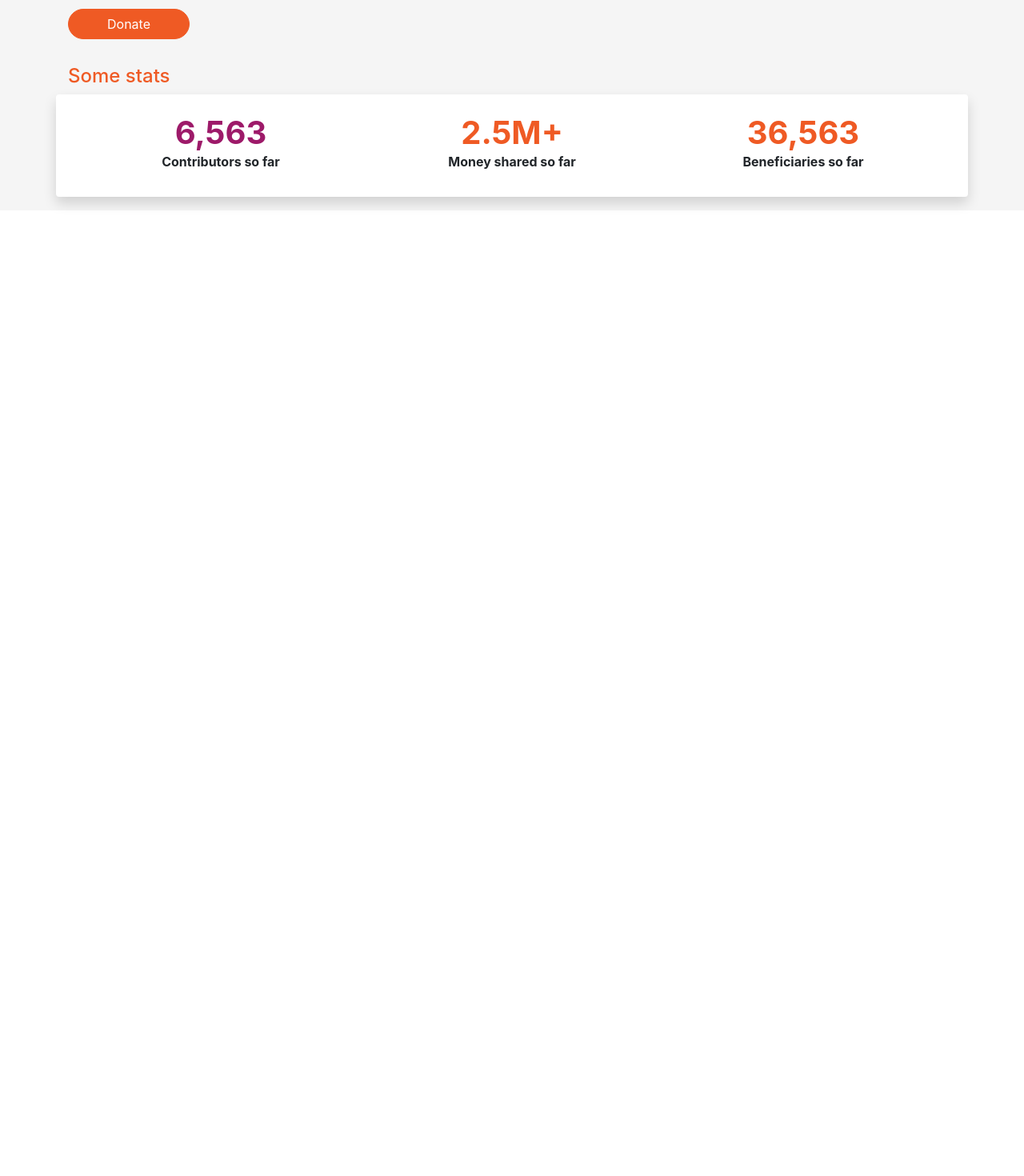
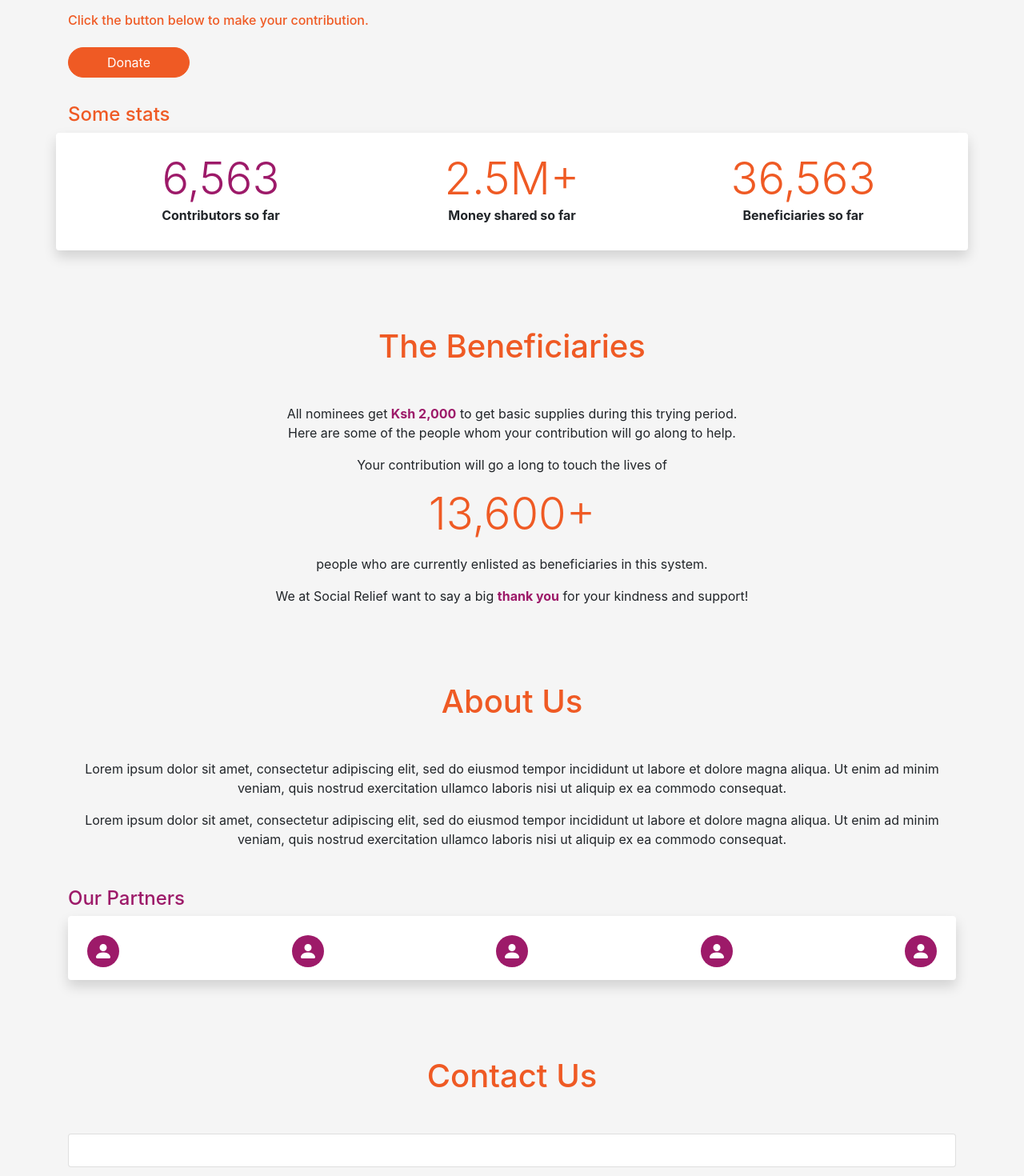
Before and after one commit to alphamanuscript/social-relief, a Vue app in the folder webapp/: page / in a window 1280 px wide. Shown: the part 300-1770 px from the top of the page at 80% size. Before the commit the page ends 800 px from the top, so only its background shows below. Built offline with nearby package versions, Linux system fonts and the light colour scheme; no server answers; the HTML template or start-up script is replaced by a standard one; what vue-google-login would draw is missing.

Commit message:
finished home page

```diff
--- a/webapp/src/views/home/home.vue
+++ b/webapp/src/views/home/home.vue
@@ -1,6 +1,6 @@
 <template>
-  <b-container fluid="md">
-    <section>
+  <b-container fluid="sm" class="w-md-75">
+    <section class="my-5 pt-5">
       <div>
         <h3 class="text-secondary">
             All donations are geared towards helping those most affected by the covid-19 pandemic.
@@ -9,58 +9,93 @@
           <h6 class="text-primary">Click the button below to make your contribution.</h6>
         </div>
         <div class="pb-3">
-          <b-button pill variant="primary" class="px-5 btn-donate">Donate</b-button>
+          <b-button pill variant="primary" class="px-5">Donate</b-button>
         </div>
       </div>
 
-      <div class="my-3">
+      <div class="my-3 font-weight-bold">
         <h4 class="text-primary">Some stats</h4>
-        <b-row class="shadow bg-white rounded px-4 pt-4 pb-3">
+        <b-row class="text-center shadow bg-white rounded px-4 pt-4 pb-3">
           <b-col sm="12" md="4">
-            <p class="text-secondary font-weight-bold text-center h1 mb-0 ">6,563</p>
-            <p class="font-weight-bold text-center">Contributors so far</p>
+            <p class="text-secondary display-4 mb-0">6,563</p>
+            <p>Contributors so far</p>
           </b-col>
           <b-col sm="12" md="4">
-            <p class="text-primary font-weight-bold text-center h1 mb-0">2.5M+</p>
-            <p class="font-weight-bold text-center">Money shared so far</p>
+            <p class="text-primary display-4 mb-0">2.5M+</p>
+            <p>Money shared so far</p>
           </b-col>
           <b-col sm="12" md="4">
-            <p class="text-primary font-weight-bold text-center h1 mb-0">36,563</p>
-            <p class="font-weight-bold text-center">Beneficiaries so far</p>
+            <p class="text-primary display-4 mb-0">36,563</p>
+            <p>Beneficiaries so far</p>
           </b-col>
         </b-row>
       </div>
     </section>
+
+    <section class="my-5 pt-5 text-center">
+      <h1 class="text-primary mb-5">The Beneficiaries</h1>
+      <p>
+        All nominees get <span class="text-secondary font-weight-bold">Ksh 2,000</span>
+        to get basic supplies during this trying period. <br/>
+        Here are some of the people whom your contribution will go along to help.
+      </p>
+      <p>Your contribution will go a long to touch the lives of</p>
+      <p class="text-primary display-4">13,600+</p>
+      <p>people who are currently enlisted as beneficiaries in this system.</p>
+      <p>
+        We at Social Relief want to say a big <span class="text-secondary font-weight-bold">thank you</span>
+        for your kindness and support!
+      </p>
+    </section>
+
+    <section class="my-5 pt-5">
+      <div class="text-center">
+        <h1 class="text-primary mb-5">About Us</h1>
+        <p>
+          Lorem ipsum dolor sit amet, consectetur adipiscing elit, sed do eiusmod tempor incididunt ut labore et dolore magna aliqua.
+          Ut enim ad minim veniam, quis nostrud exercitation ullamco laboris nisi ut aliquip ex ea commodo consequat.
+        </p>
+        <p>
+          Lorem ipsum dolor sit amet, consectetur adipiscing elit, sed do eiusmod tempor incididunt ut labore et dolore magna aliqua.
+          Ut enim ad minim veniam, quis nostrud exercitation ullamco laboris nisi ut aliquip ex ea commodo consequat.
+        </p>
+      </div>
+
+
+      <div class="my-5">
+        <h4 class="text-secondary">Our Partners</h4>
+        <div class="d-flex flex-row flex-wrap justify-content-between text-center shadow bg-white rounded px-4 pt-4 pb-3">
+          <div>
+            <b-avatar></b-avatar>
+          </div>
+          <div>
+            <b-avatar></b-avatar>
+          </div>
+          <div>
+            <b-avatar></b-avatar>
+          </div>
+          <div>
+            <b-avatar></b-avatar>
+          </div>
+          <div>
+            <b-avatar></b-avatar>
+          </div>
+        </div>
+      </div>
+    </section>
+
+    <section  class="my-5 pt-5">
+      <div class="text-center">
+          <h1 class="text-primary mb-5">Contact Us</h1>
+          <b-card
+          >
+          </b-card>
+        </div>
+    </section>
+
+
   </b-container>
   <!-- <div class="outermost-container">
-
-    <section class="section__beneficiaries">
-      <h1>The Beneficiaries</h1>
-      <p>
-        <span>All nominees get <span class="max-amount-per-month">Ksh 3,500</span> to get basic supplies during this trying period</span>
-        <span>Here are some of the people that your contribution will go along to</span>
-        <span>help them</span>
-      </p>
-      <p>
-        <span>Your contribution will go a long to touch the lives of</span>
-        <span class="beneficiary-figure">13,600+</span>
-        <span>people who are currently enlisted as beneficiaries from this system</span>
-      </p>
-      <p>
-        We at social relief want to say a big <span>thank you</span> for your kindness and support
-      </p>
-    </section>
-    <section class="section__about-us">
-      <h1>About Us</h1>
-      <p>
-        <span>All nominees get kshs*** to get basic supplies during this</span>
-        <span>trying period.  Here are some of the people that your contribution will </span>
-        <span>go a long way to help them.</span>
-      </p>
-      <p>
-        <span>Lorem ipsum dolor sit amet, consectetur adipiscing elit, sed do eiusmod tempor incididunt ut labore et dolore magna aliqua.</span>
-        <span>Ut enim ad minim veniam, quis nostrud exercitation ullamco laboris nisi ut aliquip ex ea commodo consequat.</span>
-      </p>
       <div class="partners">
         <h5>Our partners</h5>
         <div class="partner-container">
```
